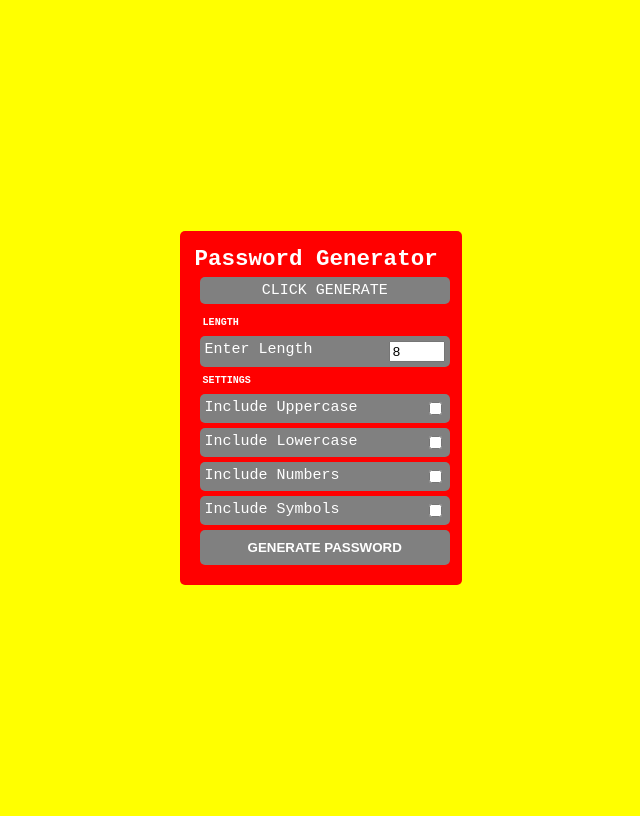
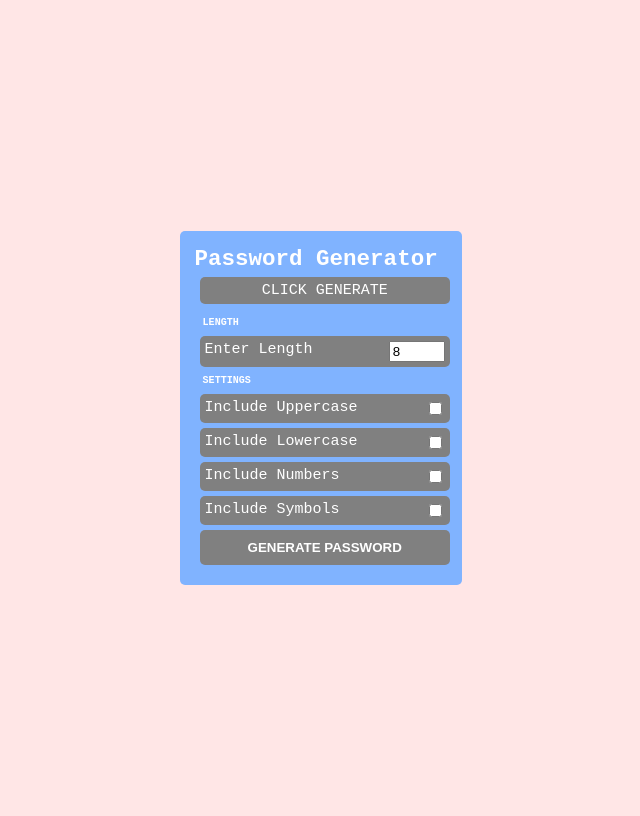
Before and after one commit to amits159/passwordGenerator, a PHP site: page / in a window 1280 px wide. Shown: the whole page, without its empty margins (319-959 px from the left). Run offline with PHP 8.4, Linux system fonts and the light colour scheme.

Commit message:
Update style.css

```diff
--- a/style.css
+++ b/style.css
@@ -1,7 +1,7 @@
 body {
     font-size: 15px;
     font-family: 'Courier New', Courier, monospace;
-    background-color: yellow;
+    background-color: #FFE6E6;
     color: white;
     min-height: 100vh;
     display: flex;
@@ -10,7 +10,7 @@ body {
 }
 
 #container {
-    background-color: red;
+    background-color: #80B3FF;
     max-width: 20%;
     min-width: 20%;
     padding: 15px;
```
